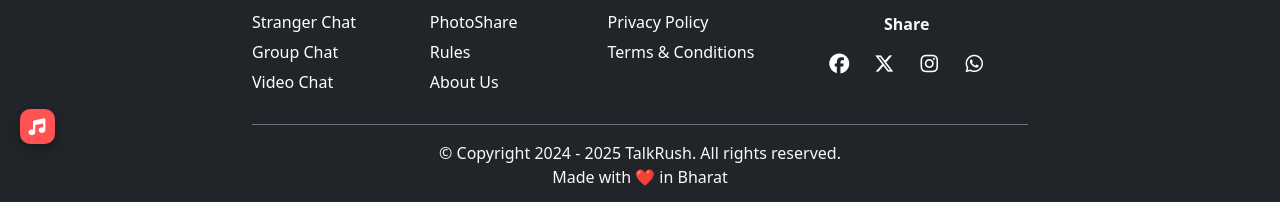
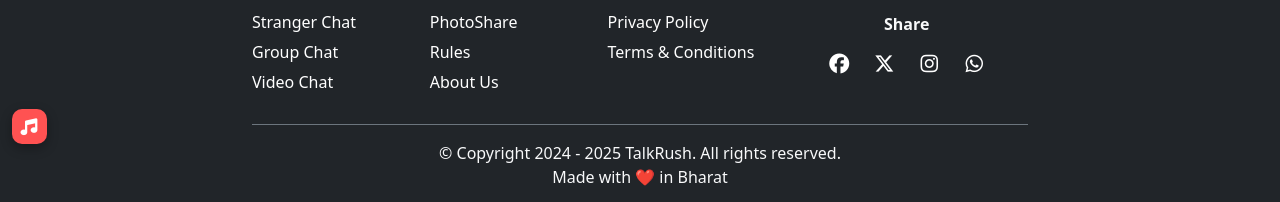
Before and after one commit to shkumaraman/shkumaraman.github.io, a Jekyll site: the page built from contact.html, in a window 1280 px wide. Shown: the part 696-898 px from the top of the page. Built offline with Jekyll 4.4.1, drawn with Linux system fonts in a browser that asks for light colours.

Commit message:
Update music.html

```diff
--- a/_includes/music.html
+++ b/_includes/music.html
@@ -3,7 +3,7 @@
   #miniPlayer {
     position: fixed;
     bottom: 60px;
-    left: 20px;
+    left: 12px;
     width: 35px;
     height: 35px;
     background: #ff5252;
```
